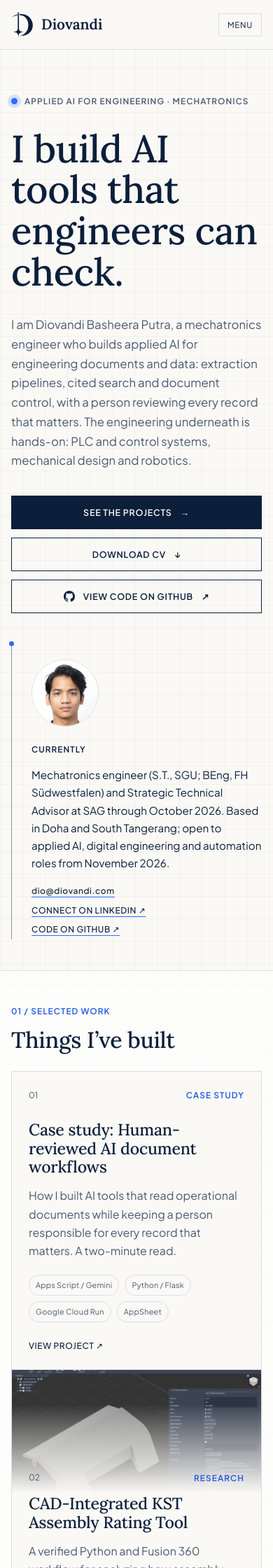
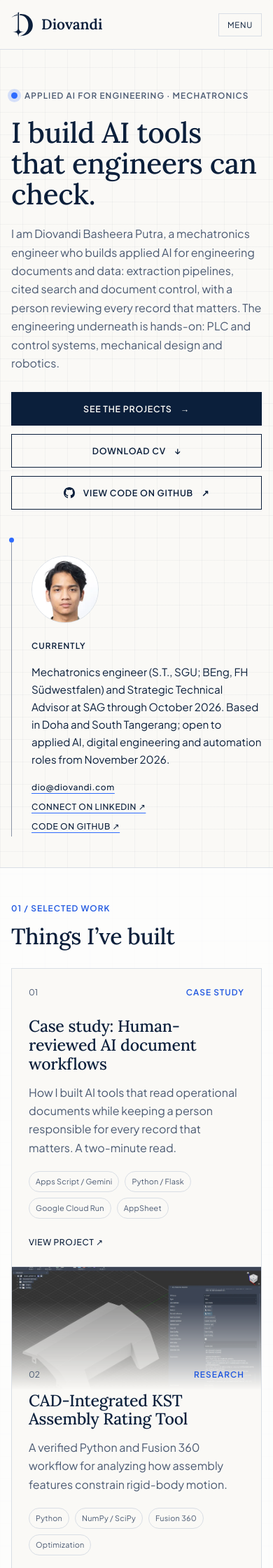
Before and after one commit to diovandi/diovandi.github.io, a Jekyll site: the page built from index.md, in a window 390 px wide. Shown: the top 2240 px of the page at 70% size. Built offline with Jekyll 4.4.1, drawn with Linux system fonts in a browser that asks for light colours.

Commit message:
Keep the mobile hero headline to three lines so all buttons fit on screen
Co-Authored-By: Claude Opus 5.5 (1M context) <noreply@anthropic.com>
Claude-Session: https://claude.ai/code/session_01UCb9NTmDJc7W3QdpZaCcbt

```diff
--- a/assets/css/main.css
+++ b/assets/css/main.css
@@ -1325,11 +1325,26 @@ a {
   }
 
   .hero {
-    padding-top: 64px;
-  }
-
+    padding-top: 56px;
+  }
+
+  .eyebrow {
+    margin-bottom: 20px;
+  }
+
+  /* Lora runs wider than the old sans, so keep the headline to three lines. */
   .hero h1 {
+    font-size: clamp(2.3rem, 10.5vw, 3rem);
     letter-spacing: -0.01em;
+  }
+
+  .hero-intro {
+    margin-top: 22px;
+    font-size: 1rem;
+  }
+
+  .button-row {
+    margin-top: 28px;
   }
 
   .button-row,
```
